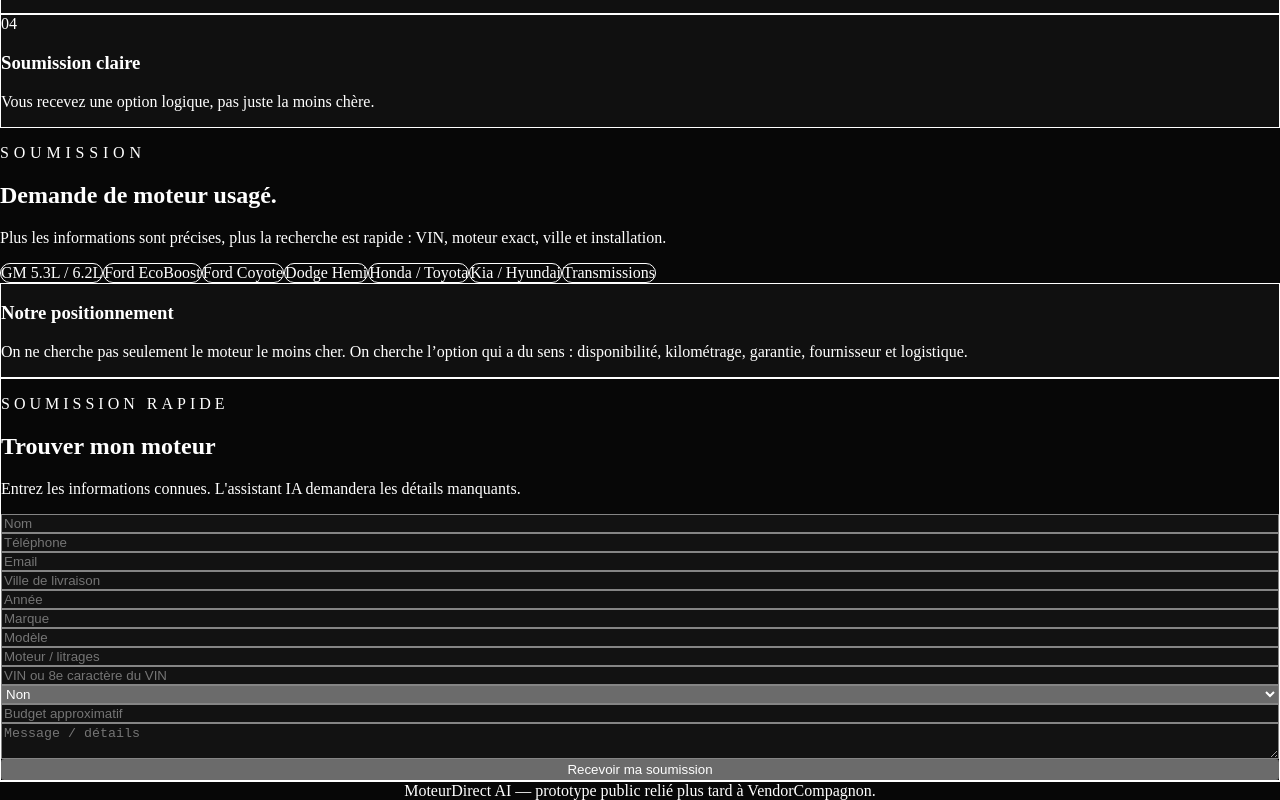
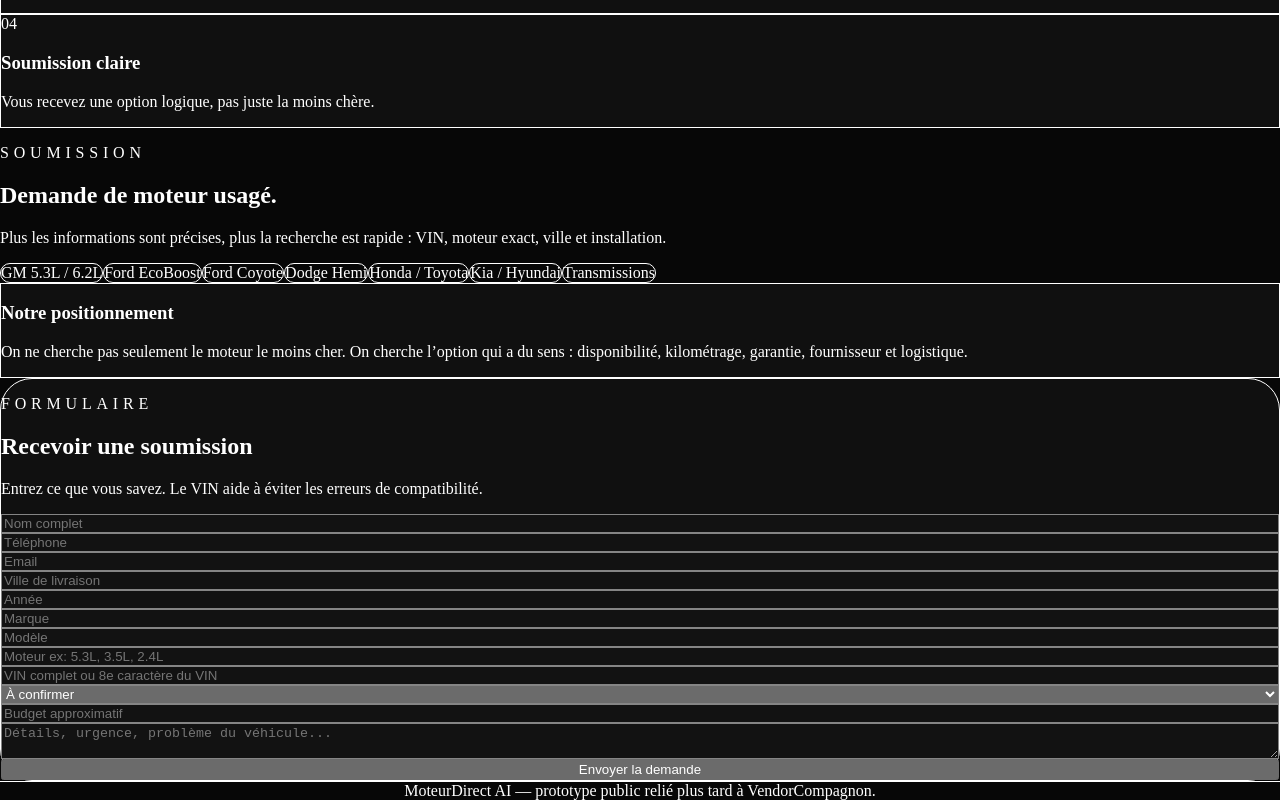
Before and after one commit to d2hard4urlevel-debug/vendorcompagnon, a Next.js app in the folder site-ai/: page / in a window 1280 px wide. Shown: the part 1275-2075 px from the top of the page. Built offline with nearby package versions, Linux system fonts and the light colour scheme.

Commit message:
Redesign lead form

```diff
--- a/site-ai/components/LeadForm.tsx
+++ b/site-ai/components/LeadForm.tsx
@@ -12,10 +12,14 @@ const emptyLead = {
   moteur: '',
   vin: '',
   ville: '',
-  installation: 'Non',
+  installation: 'À confirmer',
   budget: '',
   message: '',
 };
+
+function inputClass() {
+  return 'rounded-2xl border border-white/10 bg-black/40 px-4 py-3 text-sm text-white outline-none transition placeholder:text-white/28 focus:border-orange-500';
+}
 
 export default function LeadForm() {
   const [lead, setLead] = useState(emptyLead);
@@ -32,34 +36,40 @@ export default function LeadForm() {
   }
 
   return (
-    <form onSubmit={submit} className="rounded-3xl border border-white/10 bg-white/[0.04] p-6 shadow-glow">
-      <div className="mb-6">
-        <p className="text-sm uppercase tracking-[0.25em] text-orange-400">Soumission rapide</p>
-        <h2 className="mt-2 text-3xl font-bold">Trouver mon moteur</h2>
-        <p className="mt-2 text-sm text-white/60">Entrez les informations connues. L'assistant IA demandera les détails manquants.</p>
+    <form onSubmit={submit} className="rounded-[2rem] border border-white/10 bg-[#101010] p-6 shadow-2xl">
+      <div className="mb-6 flex items-start justify-between gap-4">
+        <div>
+          <p className="text-sm uppercase tracking-[0.3em] text-orange-400">Formulaire</p>
+          <h2 className="mt-3 text-3xl font-black">Recevoir une soumission</h2>
+          <p className="mt-2 text-sm leading-6 text-white/50">Entrez ce que vous savez. Le VIN aide à éviter les erreurs de compatibilité.</p>
+        </div>
+        <div className="hidden rounded-2xl border border-white/10 bg-black/40 px-4 py-3 text-right md:block">
+          <div className="text-xs text-white/35">Statut</div>
+          <div className="font-black text-orange-400">Prioritaire</div>
+        </div>
       </div>
 
-      <div className="grid gap-4 md:grid-cols-2">
-        <input className="rounded-xl border border-white/10 bg-black/30 p-3 outline-none focus:border-orange-400" placeholder="Nom" value={lead.nom} onChange={(e) => update('nom', e.target.value)} />
-        <input className="rounded-xl border border-white/10 bg-black/30 p-3 outline-none focus:border-orange-400" placeholder="Téléphone" value={lead.telephone} onChange={(e) => update('telephone', e.target.value)} />
-        <input className="rounded-xl border border-white/10 bg-black/30 p-3 outline-none focus:border-orange-400" placeholder="Email" value={lead.email} onChange={(e) => update('email', e.target.value)} />
-        <input className="rounded-xl border border-white/10 bg-black/30 p-3 outline-none focus:border-orange-400" placeholder="Ville de livraison" value={lead.ville} onChange={(e) => update('ville', e.target.value)} />
-        <input className="rounded-xl border border-white/10 bg-black/30 p-3 outline-none focus:border-orange-400" placeholder="Année" value={lead.annee} onChange={(e) => update('annee', e.target.value)} />
-        <input className="rounded-xl border border-white/10 bg-black/30 p-3 outline-none focus:border-orange-400" placeholder="Marque" value={lead.marque} onChange={(e) => update('marque', e.target.value)} />
-        <input className="rounded-xl border border-white/10 bg-black/30 p-3 outline-none focus:border-orange-400" placeholder="Modèle" value={lead.modele} onChange={(e) => update('modele', e.target.value)} />
-        <input className="rounded-xl border border-white/10 bg-black/30 p-3 outline-none focus:border-orange-400" placeholder="Moteur / litrages" value={lead.moteur} onChange={(e) => update('moteur', e.target.value)} />
-        <input className="rounded-xl border border-white/10 bg-black/30 p-3 outline-none focus:border-orange-400 md:col-span-2" placeholder="VIN ou 8e caractère du VIN" value={lead.vin} onChange={(e) => update('vin', e.target.value)} />
-        <select className="rounded-xl border border-white/10 bg-black/30 p-3 outline-none focus:border-orange-400" value={lead.installation} onChange={(e) => update('installation', e.target.value)}>
-          <option>Non</option>
-          <option>Oui</option>
+      <div className="grid gap-3 md:grid-cols-2">
+        <input className={inputClass()} placeholder="Nom complet" value={lead.nom} onChange={(e) => update('nom', e.target.value)} />
+        <input className={inputClass()} placeholder="Téléphone" value={lead.telephone} onChange={(e) => update('telephone', e.target.value)} />
+        <input className={inputClass()} placeholder="Email" value={lead.email} onChange={(e) => update('email', e.target.value)} />
+        <input className={inputClass()} placeholder="Ville de livraison" value={lead.ville} onChange={(e) => update('ville', e.target.value)} />
+        <input className={inputClass()} placeholder="Année" value={lead.annee} onChange={(e) => update('annee', e.target.value)} />
+        <input className={inputClass()} placeholder="Marque" value={lead.marque} onChange={(e) => update('marque', e.target.value)} />
+        <input className={inputClass()} placeholder="Modèle" value={lead.modele} onChange={(e) => update('modele', e.target.value)} />
+        <input className={inputClass()} placeholder="Moteur ex: 5.3L, 3.5L, 2.4L" value={lead.moteur} onChange={(e) => update('moteur', e.target.value)} />
+        <input className={`${inputClass()} md:col-span-2`} placeholder="VIN complet ou 8e caractère du VIN" value={lead.vin} onChange={(e) => update('vin', e.target.value)} />
+        <select className={inputClass()} value={lead.installation} onChange={(e) => update('installation', e.target.value)}>
           <option>À confirmer</option>
+          <option>Livraison seulement</option>
+          <option>Installation aussi</option>
         </select>
-        <input className="rounded-xl border border-white/10 bg-black/30 p-3 outline-none focus:border-orange-400" placeholder="Budget approximatif" value={lead.budget} onChange={(e) => update('budget', e.target.value)} />
-        <textarea className="min-h-28 rounded-xl border border-white/10 bg-black/30 p-3 outline-none focus:border-orange-400 md:col-span-2" placeholder="Message / détails" value={lead.message} onChange={(e) => update('message', e.target.value)} />
+        <input className={inputClass()} placeholder="Budget approximatif" value={lead.budget} onChange={(e) => update('budget', e.target.value)} />
+        <textarea className={`${inputClass()} min-h-28 md:col-span-2`} placeholder="Détails, urgence, problème du véhicule..." value={lead.message} onChange={(e) => update('message', e.target.value)} />
       </div>
 
-      <button className="mt-5 w-full rounded-xl bg-orange-500 px-5 py-4 font-bold text-black transition hover:bg-orange-400">Recevoir ma soumission</button>
-      {sent && <p className="mt-4 rounded-xl border border-green-400/30 bg-green-400/10 p-3 text-sm text-green-200">Demande prête. Prochaine étape: connecter ce formulaire à VendorCompagnon/Pipedrive.</p>}
+      <button className="mt-5 w-full rounded-2xl bg-orange-500 px-5 py-4 font-black text-black transition hover:bg-orange-400">Envoyer la demande</button>
+      {sent && <p className="mt-4 rounded-2xl border border-green-400/25 bg-green-400/10 p-4 text-sm text-green-200">Demande enregistrée en mode prototype. Prochaine étape : connexion à VendorCompagnon / Pipedrive.</p>}
     </form>
   );
 }
```
